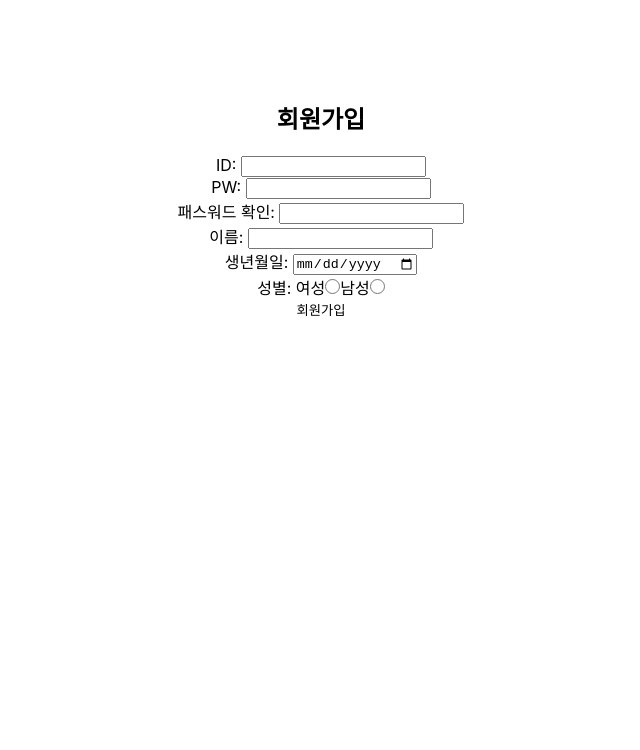
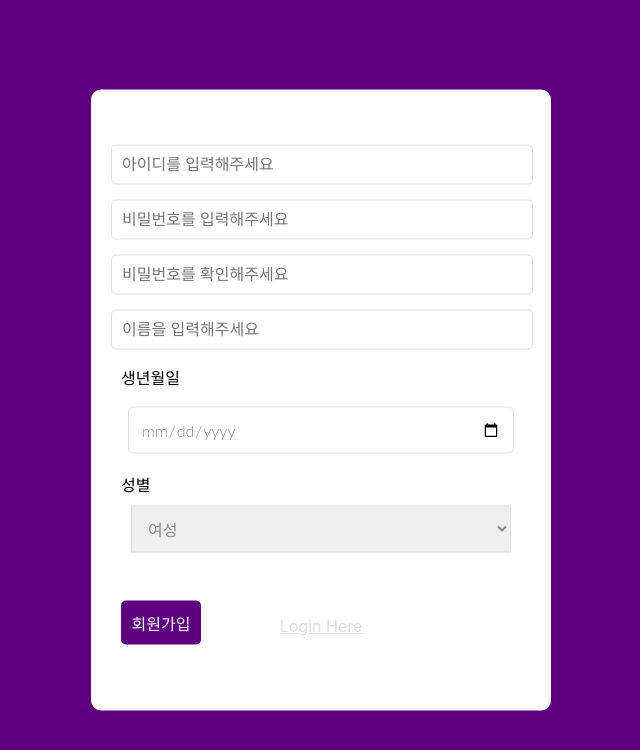
Before and after one commit to apdltpdl22/Kurvey_U_life_Kurly, a React (Create React App) app: page /signup in a window 1280 px wide. Shown: the top 750 px of the page, without its empty margins (319-959 px from the left). Built offline with nearby package versions, Linux system fonts and the light colour scheme.

Commit message:
:lipstick: 로그인 회원가입 Style 추가

```diff
--- a/src/components/Login/index.js
+++ b/src/components/Login/index.js
@@ -1,32 +1,32 @@
 import styles from './login.module.css';
-import { useSelector, useDispatch } from 'react-redux'
-import { loginAccount, selectUser } from '../../features/user'
-import axios from 'axios'
+import {useSelector, useDispatch} from 'react-redux';
+import {loginAccount, selectUser} from '../../features/user';
+import axios from 'axios';
 import {useInput} from '../../hooks/useInput';
 
-
 export default function Login(props) {
-  const [inputId, changeId] = useInput('')
-  const [inputPw, changePw] = useInput('')
-  const dispatch = useDispatch()
+  const [inputId, changeId] = useInput('');
+  const [inputPw, changePw] = useInput('');
+  const dispatch = useDispatch();
   const selector = useSelector(selectUser);
 
   // 로그인 버튼 클릭 이벤트
-  const onClickLogin = (e) => {
+  const onSubmit = e => {
     e.preventDefault();
-    if (inputId === "" || inputPw === "") {
-      window.alert("아이디와 비밀번호를 입력해주세요.")
+    if (inputId === '' || inputPw === '') {
+      window.alert('아이디와 비밀번호를 입력해주세요.');
       return;
     }
 
     const credentials = {
       id: inputId,
-      pw: inputPw
-    }
+      pw: inputPw,
+    };
 
-    axios.post('url', credentials)
+    axios
+      .post('url', credentials)
       .then(res => {
-      console.log(res.data)
+        console.log(res.data);
         // const userInfo = {
         //   isLogged: true,
         //   userName: 'name',
@@ -36,35 +36,30 @@ export default function Login(props) {
         // dispatch(loginAccount(userInfo))
         // navigate('/login')
       })
-    .catch(err=> {
-      console.log(err)
+      .catch(err => {
+        console.log(err);
         const userInfo = {
           isLogged: true,
           userName: 'name',
           userId: inputId,
-        jwtToken : 'token'
-      }
-      dispatch(loginAccount(userInfo))
-      console.log('user', selector)
-    })
-  }
+          jwtToken: 'token',
+        };
+        dispatch(loginAccount(userInfo));
+        console.log('user', selector);
+      });
+  };
 
   return (
-    <div className={styles.LoginBox}>
-      <div className={styles.Contents}>
-        <h2 className='title'>Login</h2>
-        <div>
-          <label htmlFor='input_id'>ID: </label>
-          <input type='text' id="input_id" name='input_id' value={inputId} onChange={changeId} />
-        </div>
-        <div>
-          <label htmlFor='input_pw'>PW: </label>
-          <input type='password' id="input_pw" name='input_pw' value={inputPw} onChange={changePw} />
-        </div>
-        <div>
-          <button type='button' onClick={onClickLogin}>Login</button>
-        </div>
-      </div>
+    <div className={styles.wrap}>
+      <h2 className={styles.title}>로그인</h2>
+      <form className={styles.login}>
+        <input type="text" placeholder="Username" value={inputId}  onChange={changeId}/>
+        <input type="password" placeholder="Password" value={inputPw} onChange={changePw}/>
+        <button type="submit" onSubmit={onSubmit}>
+          Login
+        </button>
+      </form>
+      <a href="/signup">Register Here</a>
     </div>
   );
 }
--- a/src/components/Login/login.module.css
+++ b/src/components/Login/login.module.css
@@ -1,11 +1,81 @@
-.LoginBox {
-  text-align: center;
-  display: flex;
-  justify-content: center;
-  align-items: center;
+.wrap{
   width: 100%;
-  margin-top: 10vh;
+  height: 100vh;
+  background-color: #5F0080;
 }
 
-.Contents {
+.wrap h2 {
+  margin: 0 auto;
+  position: absolute;
+  top: 30%;
+  left: 50%;
+  transform: translate(-50%, -30%);
+  color: #dedede;
 }
+
+.wrap a{
+  margin: 0 auto;
+  position: absolute;
+  bottom: 30%;
+  left: 50%;
+  transform: translate(-50%, -30%);
+  color: #dedede;
+}
+
+.login {
+  overflow: hidden;
+  background-color: white;
+  padding: 40px 30px 30px 30px;
+  border-radius: 10px;
+  position: absolute;
+  top: 50%;
+  left: 50%;
+  width: 400px;
+
+  transform: translate(-50%, -50%);
+  transition: transform 300ms, box-shadow 300ms;
+  box-shadow: 5px 10px 10px rgba((2, 128, 144, 1), 0.2);
+}
+
+.login::before, .login::after {
+  content: '';
+  position: absolute;
+  width: 600px;
+  height: 600px;
+  border-top-left-radius: 40%;
+  border-top-right-radius: 45%;
+  border-bottom-left-radius: 35%;
+  border-bottom-right-radius: 40%;
+  z-index: -1;
+}
+
+.login > input {
+  font-family: 'Asap', sans-serif;;
+  display: block;
+  border-radius: 5px;
+  font-size: 16px;
+  background: white;
+  width: 100%;
+  border: 0;
+  padding: 10px 10px;
+  margin: 15px -10px;
+}
+
+.login > button {
+  font-family: 'Asap', sans-serif;;
+  cursor: pointer;
+  color: #fff;
+  font-size: 16px;
+  text-transform: uppercase;
+  width: 80px;
+  border: 0;
+  padding: 10px 0;
+  margin-top: 10px;
+  margin-left: -5px;
+  border-radius: 5px;
+  background-color: #5F0080;;
+}
+
+.login > button:hover {
+  background-color: darken(#5F0080, 5%);
+}
--- a/src/components/SignUp/index.js
+++ b/src/components/SignUp/index.js
@@ -67,6 +67,7 @@ export default function SignUp(props) {
     setError(false);
 
     console.log(credentials);
+
     axios
       .post('url', credentials)
       .then(res => {
@@ -79,55 +80,47 @@ export default function SignUp(props) {
   };
 
   return (
-    <div className={styles.SignUpBox}>
+    <div className={styles.wrap}>
       <h2 className={styles.title}>회원가입</h2>
-      <div>
-        <div>
-          <label htmlFor="input_id">ID: </label>
+      <div className={styles.register}>
         <input
           ref={id}
           id="input_id"
           type="text"
           name="input_id"
+          placeholder="아이디를 입력해주세요"
           value={inputId}
           onChange={changeId}
         />
-        </div>
-        <div>
-          <label htmlFor="input_pw">PW: </label>
         <input
           ref={pw}
           id="input_pw"
           type="password"
           name="input_pw"
+          placeholder="비밀번호를 입력해주세요"
           value={inputPw}
           onChange={changePw}
         />
-        </div>
-        <div>
-          <label htmlFor="input_pw_chk">패스워드 확인: </label>
         <input
           ref={pw_chk}
           id="input_pw_chk"
           type="password"
           name="input_pw_chk"
+          placeholder="비밀번호를 확인해주세요"
           value={inputPwChk}
           onChange={changePwChk}
         />
-        </div>
-        <div>
-          <label htmlFor="input_name">이름: </label>
         <input
           ref={username}
           id="input_name"
           type="text"
           name="input_name"
+          placeholder="이름을 입력해주세요"
           value={inputName}
           onChange={changeName}
         />
-        </div>
-        <div>
-          <label htmlFor="input_birthDate">생년월일: </label>
+        <div className={styles.inputBox}>
+          <label htmlFor="input_birthDate">생년월일</label>
           <input
             ref={birth_date}
             id="input_birthDate"
@@ -137,36 +130,25 @@ export default function SignUp(props) {
             onChange={changeBirth}
           />
         </div>
-        <div>
-          <label htmlFor="input_gender">성별: </label>
-          <label htmlFor="female">여성</label>
-          <input
-            id="female"
-            type="radio"
-            name="input_gender"
-            value="female"
-            className={styles.radio}
-            onChange={changeGender}
-            checked={inputGender === 'female' ? true : false}
-          />
-          <label htmlFor="male">남성</label>
-          <input
-            id="male"
-            type="radio"
-            name="input_gender"
-            value="male"
-            className={styles.radio}
-            onChange={changeGender}
-            checked={inputGender === 'male' ? true : false}
-          />
+
+        <div className={styles.inputBox}>
+          <label>성별</label>
+          <div className={styles.select}>
+            <select value={inputGender} onChange={changeGender}>
+              <option value="female">여성</option>
+              <option value="male">남성</option>
+            </select>
           </div>
-        <div>
+        </div>
+
         <button type="button" onClick={onClickSignUp}>
           회원가입
         </button>
-        </div>
+
         <p>{error ? errorMsg : null}</p>
       </div>
+
+      <a href="/login">Login Here</a>
     </div>
   );
 }
--- a/src/components/SignUp/signup.module.css
+++ b/src/components/SignUp/signup.module.css
@@ -1,19 +1,118 @@
-.SignUpBox {
-  text-align: center;
-  display: flex;
-  flex-direction: column;
-  justify-content:center;
-  align-items: center;
+.wrap {
   width: 100%;
-  margin-top: 10vh;
+  height: 100vh;
+  background-color: #5f0080;
 }
 
-.Contents {
-  text-align: start;
+.wrap h2 {
+  margin: 0 auto;
+  position: absolute;
+  top: 15%;
+  left: 50%;
+  transform: translate(-50%, -30%);
+  color: #dedede;
 }
 
-.radio {
-  width:15px;
-  height: 15px;
-  margin: 0px;
+.wrap a {
+  margin: 0 auto;
+  position: absolute;
+  bottom: 30%;
+  left: 50%;
+  transform: translate(-50%, -30%);
+  color: #dedede;
 }
+
+.wrap .register {
+  overflow: hidden;
+  background-color: white;
+  padding: 40px 30px 30px 30px;
+  border-radius: 10px;
+  position: absolute;
+  top: 50%;
+  left: 50%;
+  width: 400px;
+
+  transform: translate(-50%, -50%);
+  transition: transform 300ms, box-shadow 300ms;
+  box-shadow: 5px 10px 10px rgba((2, 128, 144, 1), 0.2);
+}
+
+.register > input {
+  font-family: 'Asap', sans-serif;
+  display: block;
+  border-radius: 5px;
+  font-size: 16px;
+  background: white;
+  width: 100%;
+  border: 0;
+  padding: 10px 10px;
+  margin: 15px -10px;
+  border: 1px solid #dedede
+}
+
+.register > button {
+  font-family: 'Asap', sans-serif;
+  cursor: pointer;
+  color: #fff;
+  font-size: 16px;
+  text-transform: uppercase;
+  width: 80px;
+  border: 0;
+  padding: 10px 0;
+  margin: 20px auto;
+  border-radius: 5px;
+  background-color: #5f0080;
+}
+
+.register > button:hover {
+  background-color: darken(#5f0080, 5%);
+}
+
+.inputBox > input {
+  font-family: 'Asap', sans-serif;
+  display: block;
+  border-radius: 5px;
+  font-size: 16px;
+  background: white;
+  width: 100%;
+  border: 0;
+  padding: 10px 10px;
+  margin: 15px -10px;
+}
+
+input[type='date'] {
+  padding: 12px;
+  font-size: 14px;
+  border: 1px solid #dedede;
+  width: 90%;
+  margin: 18px auto;
+  color: #888;
+  font-family: 'Lato', 'sans-serif';
+  font-size: 16px;
+  font-weight: 300;
+}
+
+.wrap .select{
+  margin: 10px;
+}
+
+.wrap select{
+  padding: 12px;
+  font-size: 14px;
+  border: 1px solid #dedede;
+  width: 100%;
+  margin-bottom: 18px;
+  color: #888;
+  font-family: 'Lato', 'sans-serif';
+  font-size: 16px;
+  font-weight: 300;
+}
+
+.wrap a{
+  margin: 0 auto;
+  position: absolute;
+  bottom: 20%;
+  left: 50%;
+  transform: translate(-50%, -20%);
+  color: #dedede;
+}
```
Lines whose indentation alone changed are shown as unchanged.
